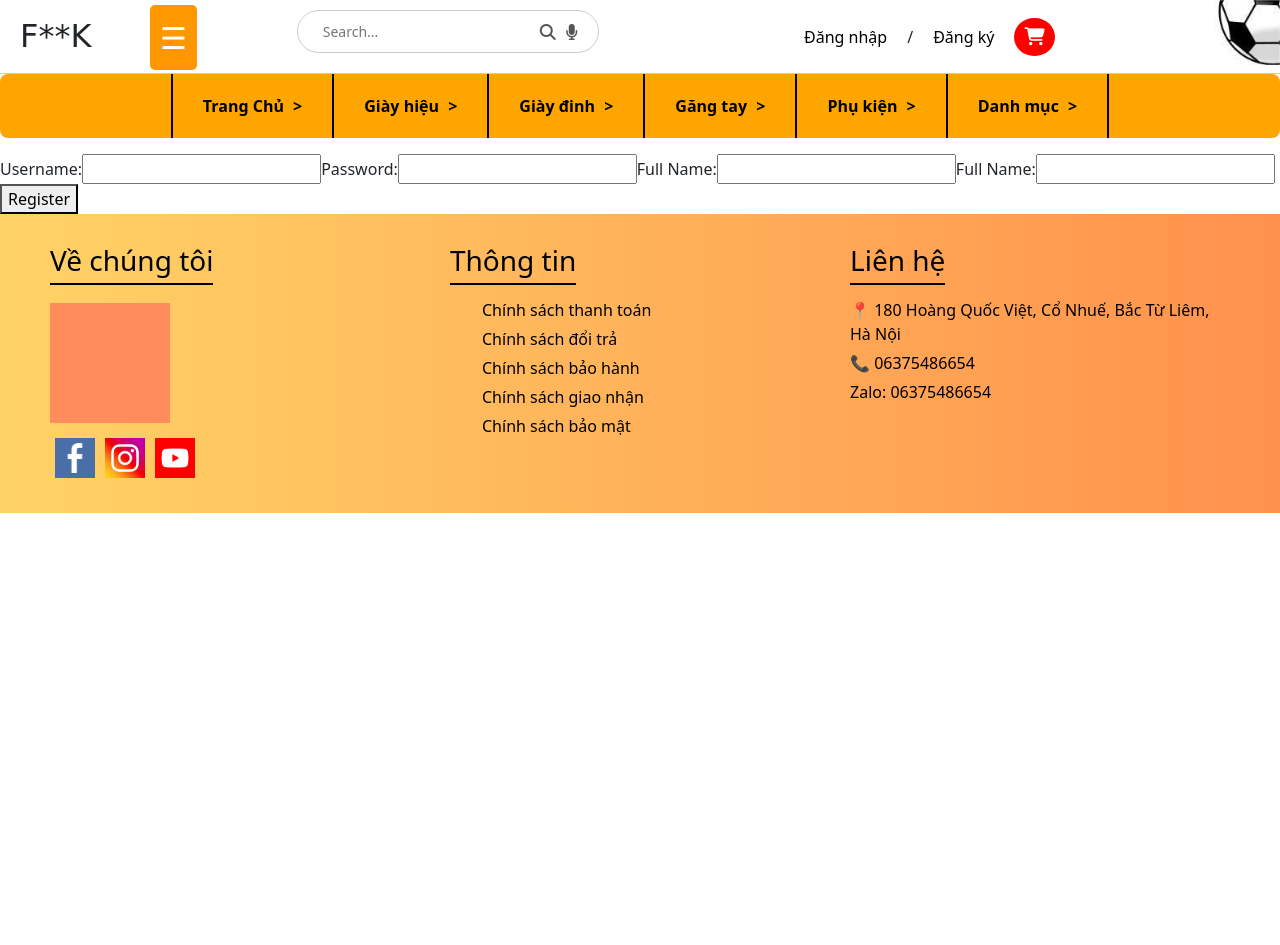
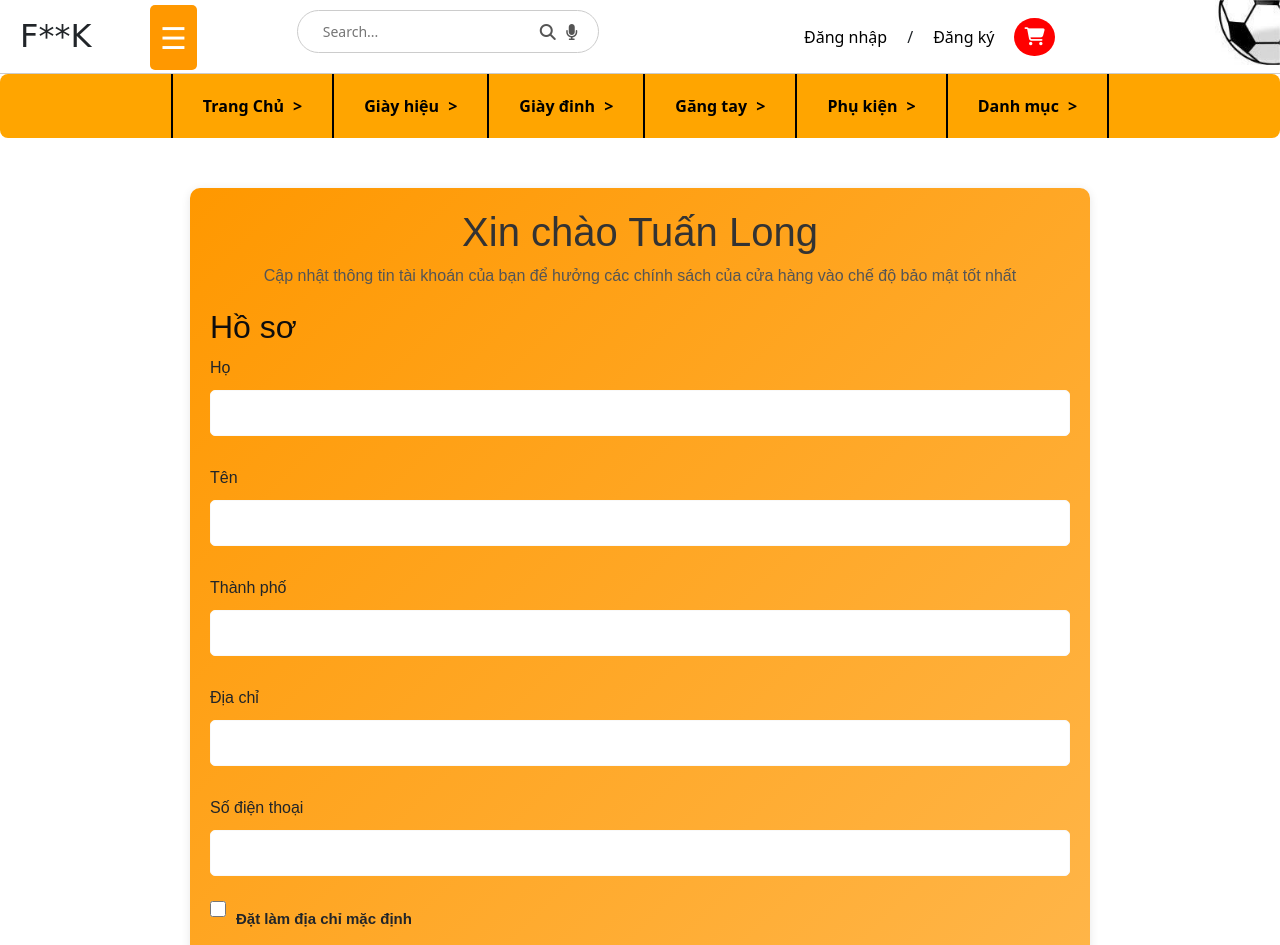
Before and after one commit to minh12321/ab, an Angular app: page /reg in a window 1280 px wide. Shown: the top 945 px of the page. Before the commit the page ends 800 px from the top, so only its background shows below. Built offline with nearby package versions, Linux system fonts and the light colour scheme.

Commit message:
lỏlỏ

```diff
--- a/src/app/login/login.component.css
+++ b/src/app/login/login.component.css
@@ -1,46 +1,56 @@
 .container {
     max-width: 800px;
     margin: auto;
-    padding: 30px;
-    display: flex; /* Add this to layout elements horizontally */
+    padding: 50px;
+    display: flex;
     justify-content: space-between;
-    background-color: #fff; /* Optional: Add background color to the container */
-    border-radius: 10px; /* Rounded corners for container */
-    box-shadow: 0 4px 10px rgba(0, 0, 0, 0.1); /* Subtle shadow effect */
+    background-color: #fff;
+    border-radius: 10px;
+    box-shadow: 0 4px 10px rgba(0, 0, 0, 0.1);
+    position: relative;
+
 }
 
 .box {
-    background-color: #fdb462; /* Light orange color */
+    background-color: #f6b060;
     padding: 20px;
     border-radius: 5px;
     text-align: left;
-    flex: 1; /* Allows each box to grow equally */
-    margin-right: 20px; /* Space between the login and signup boxes */
+    flex: 1;
+    margin-right: 20px;
 }
 
 .box:last-child {
-    margin-right: 0; /* Remove right margin for the last box */
+    margin-right: 0;
 }
 
 h2 {
-    text-align: center;
-    font-family: 'Arial', sans-serif; /* Improved font family */
-    color: #333; /* Darker color for better readability */
+    position: absolute;
+    top: -20px;
+    left: 15px;
+    font-size: 24px;
+    font-weight: bold;
+    padding: 5px 10px;
+    border-radius: 5px;
+}
+p {
+    font-size: 13px;
+    color: #000000;
 }
 
 h4 {
     font-weight: bold;
-    color: #000; /* Change header color to black */
+    color: #181111;
 }
 
 .btn-primary {
-    background-color: #e57200; /* Dark orange for login button */
+    background-color: #e57200;
     border: none;
-    color: #fff; /* Text color on button */
-    padding: 10px 20px; /* Added padding for better button size */
-    border-radius: 5px; /* Rounded corners for buttons */
-    cursor: pointer; /* Cursor changes to pointer on hover */
-    transition: background-color 0.3s; /* Smooth transition for hover effect */
+    color: #fff;
+    padding: 10px 20px;
+    border-radius: 5px;
+    cursor: pointer;
+    transition: background-color 0.3s;
 }
 
 .btn-primary:hover {
@@ -48,13 +58,13 @@ h4 {
 }
 
 .btn-success {
-    background-color: #ff7043; /* Lighter orange */
+    background-color: #ff7043;
     border: none;
-    color: #fff; /* Text color on button */
-    padding: 10px 20px; /* Added padding for better button size */
-    border-radius: 5px; /* Rounded corners for buttons */
-    cursor: pointer; /* Cursor changes to pointer on hover */
-    transition: background-color 0.3s; /* Smooth transition for hover effect */
+    color: #fff;
+    padding: 10px 20px;
+    border-radius: 5px;
+    cursor: pointer;
+    transition: background-color 0.3s;
 }
 
 .btn-success:hover {
@@ -65,7 +75,7 @@ h4 {
     margin-left: 15px;
     color: #333;
     text-decoration: none;
-    font-size: 14px; /* Slightly increase font size */
+    font-size: 14px;
 }
 
 .forgot-password:hover {
--- a/src/app/reg/reg.component.css
+++ b/src/app/reg/reg.component.css
@@ -0,0 +1,88 @@
+body {
+    font-family: Arial, sans-serif;
+    background-color: #ffffff;
+    margin: 0;
+    padding: 0;
+}
+
+.container {
+    width: 400px;
+    margin: 50px auto;
+    padding: 20px;
+    background: linear-gradient(to bottom right, #ff9800, #ffb74d);
+    border-radius: 10px;
+    box-shadow: 0 2px 10px rgba(0, 0, 0, 0.1);
+    max-width: 1000px;
+    width: 900px;
+}
+
+h1 {
+    text-align: center;
+    color: #333;
+}
+
+p {
+    text-align: center;
+    color: #555;
+}
+
+.form-container {
+    margin-top: 20px;
+}
+
+h2 {
+    text-align: left;
+    color: #0e0d0d;
+}
+
+label {
+    display: block;
+    margin: 10px 0 5px;
+}
+
+input {
+    width: 100%;
+    padding: 10px;
+    margin: 5px 0 20px;
+    border: 1px solid #f9f9f9;
+    border-radius: 5px;
+}
+
+.btn {
+    background-color: #ff7043;
+    color: rgb(249, 249, 249);
+    border: none;
+    padding: 10px;
+    border-radius: 1010px;
+    cursor: pointer;
+    font-size: 16px;
+    width: 100%;
+    margin-top: 10px;
+}
+
+.btn:hover {
+    background-color: #ff5722;
+}
+
+.cancel {
+    background-color: #ffab91;
+}
+
+.cancel:hover {
+    background-color: #ff8a65;
+}
+.checkbox-container {
+    display: flex;
+    align-items: center; /* Canh giữa checkbox và chữ */
+    gap: 10px; /* Tạo khoảng cách giữa checkbox và văn bản */
+    font-size: 15px; /* Làm chữ rõ hơn */
+    font-weight: bold;
+    top: 90%;
+}
+
+.checkbox-container input[type="checkbox"] {
+    width: 16px;
+    height: 16px;
+    accent-color: #5d08f0; /* Tô màu cam cho checkbox */
+    cursor: pointer;
+}
--- a/src/app/reg/reg.component.html
+++ b/src/app/reg/reg.component.html
@@ -1,15 +1,43 @@
-<form (ngSubmit)="register()">
-    <label for="username">Username:</label>
-    <input id="username" [(ngModel)]="username" name="username" required>
+<!DOCTYPE html>
+<html lang="vi">
+<head>
+    <meta charset="UTF-8">
+    <meta name="viewport" content="width=device-width, initial-scale=1.0">
+    <link rel="stylesheet" href="styles.css">
+    <title>Cập nhật Hồ sơ</title>
+</head>
+<body>
+    <div class="container">
+        <h1>Xin chào Tuấn Long</h1>
+        <p>Cập nhật thông tin tài khoán của bạn để hưởng các chính sách của cửa hàng vào chế độ bảo mật tốt nhất</p>
+        <div class="form-container">
+            <h2>Hồ sơ</h2>
+            <form>
+                <label for="last-name">Họ</label>
+                <input type="text" id="last-name" required>
 
-    <label for="password">Password:</label>
-    <input id="password" [(ngModel)]="password" name="password" type="password" required>
+                <label for="first-name">Tên</label>
+                <input type="text" id="first-name" required>
 
-    <label for="fullName">Full Name:</label>
-    <input id="fullName" [(ngModel)]="fullName" name="fullName" required>
+                <label for="city">Thành phố</label>
+                <input type="text" id="city" required>
 
-    <label for="email">Full Name:</label>
-    <input id="email" [(ngModel)]="email" name="email" required>
+                <label for="address">Địa chỉ</label>
+                <input type="text" id="address" required>
 
-    <button type="submit">Register</button>
-  </form>
+                <label for="phone">Số điện thoại</label>
+                <input type="tel" id="phone" required>
+
+                <div class="checkbox-container">
+                  <input type="checkbox" id="default-address">
+                  <label for="default-address">Đặt làm địa chỉ mặc định</label>
+              </div>
+
+
+                <button type="submit" class="btn update">Cập nhật</button>
+                <button type="button" class="btn cancel">Hủy</button>
+            </form>
+        </div>
+    </div>
+</body>
+</html>
```
